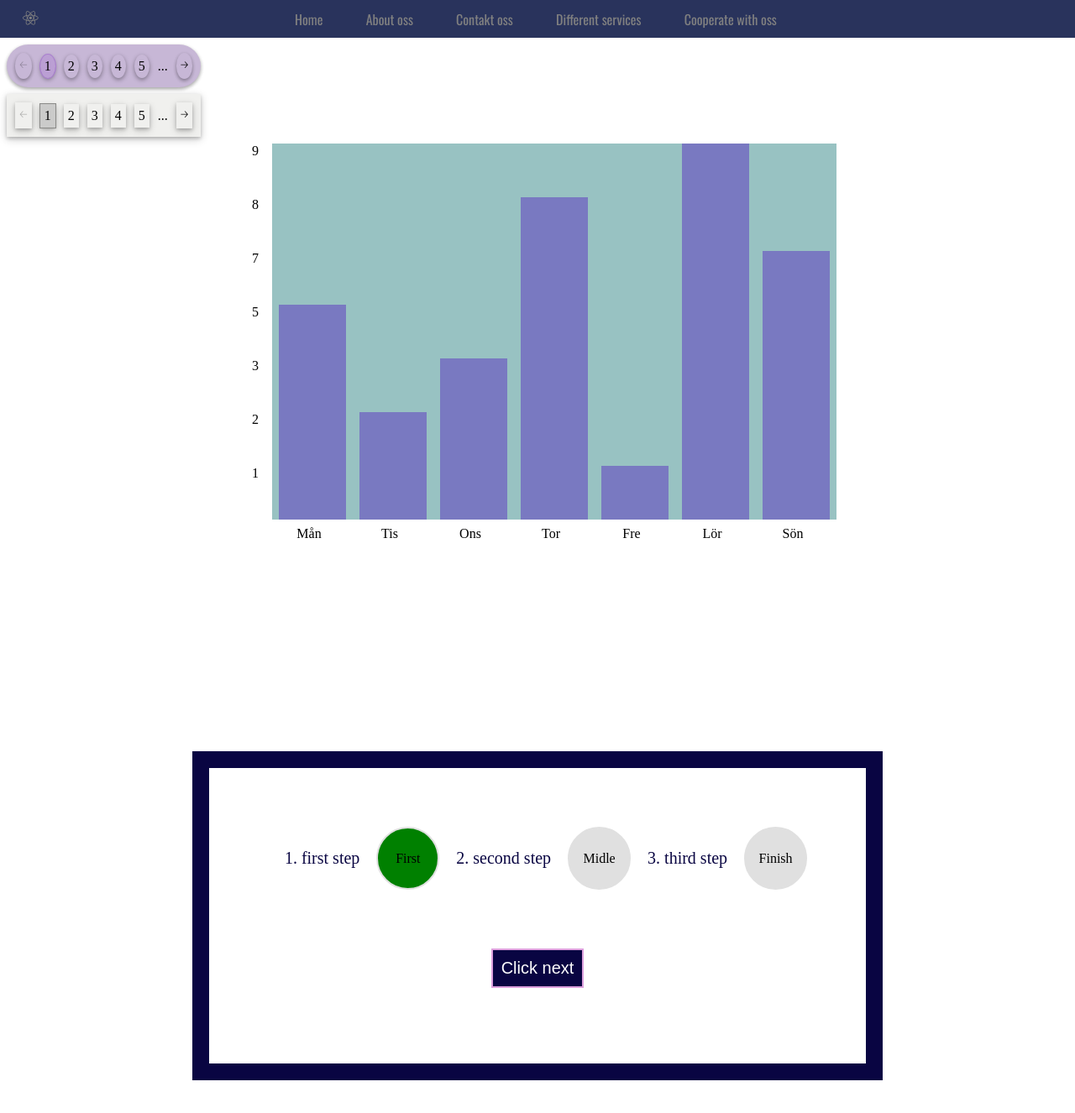
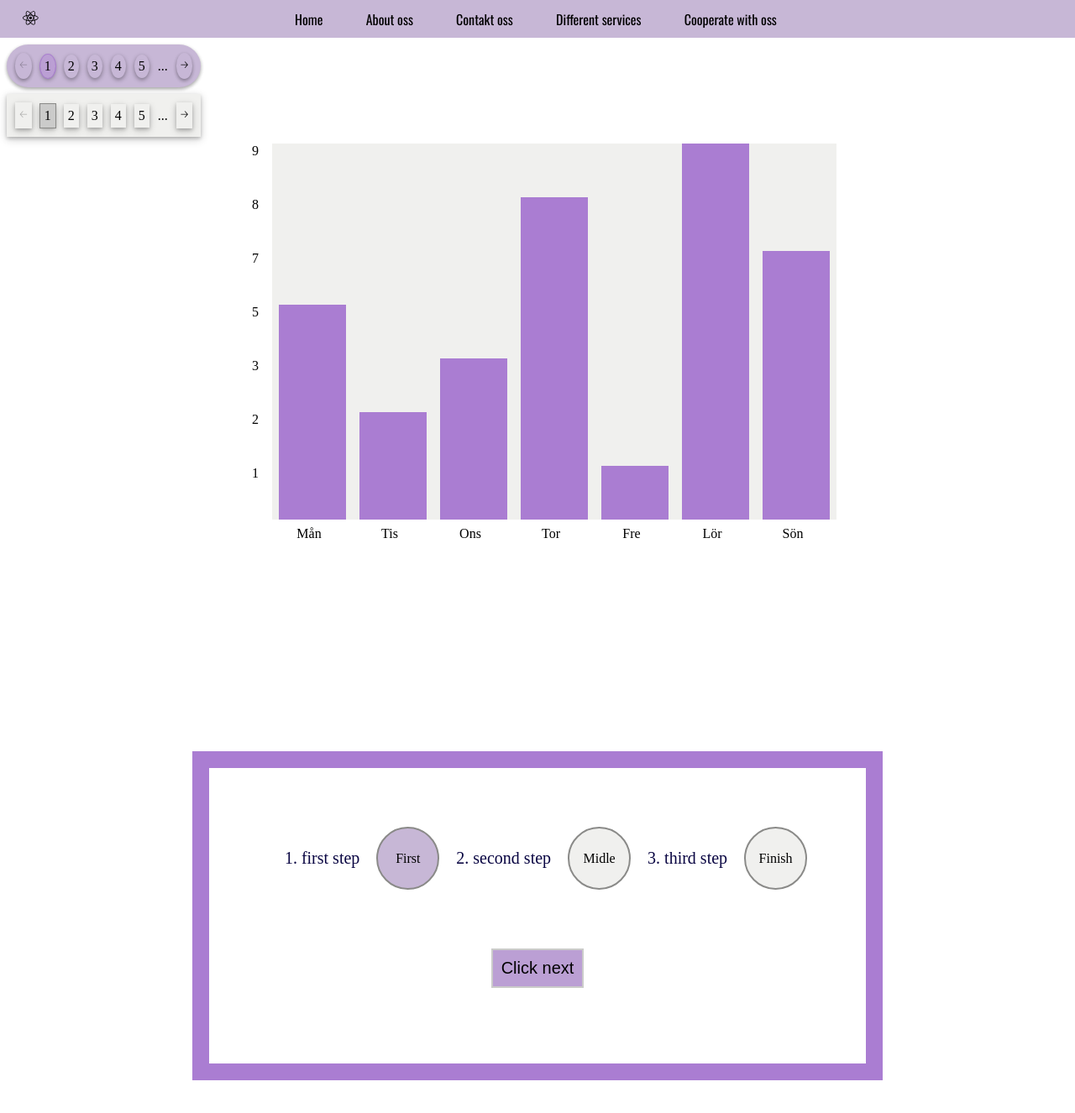
Before and after one commit to isabellaes/isabella-components, a React (Vite) app: page / in a window 1280 px wide. Shown: the top 1326 px of the page at 84% size. Built offline with nearby package versions, Linux system fonts and the light colour scheme.

Commit message:
changed colors in nav and stepper to match projects colors

```diff
--- a/src/components/Navbar/NavBar.scss
+++ b/src/components/Navbar/NavBar.scss
@@ -1,6 +1,11 @@
 @import url("https://fonts.googleapis.com/css2?family=Oswald:wght@200..700&family=Titillium+Web:ital,wght@0,200;0,300;0,400;0,600;0,700;0,900;1,200;1,300;1,400;1,600;1,700&display=swap");
 @import "../../style/variables/colors";
 
+/*
+$secondaryColor_background: rgb(199, 183, 214);
+$secondaryColor_active: rgb(187, 159, 212);
+$secondaryColor_outline
+*/
 .NavBar {
   header {
     display: flex;
@@ -8,8 +13,8 @@
     justify-content: space-between;
     height: 45px;
     padding: 0 1.7rem;
-    background-color: $--mainColor;
-    color: $--textColor;
+    background-color: $secondaryColor_background;
+    color: black;
     font-family: "Oswald", sans-serif;
 
     .nav-btn {
@@ -18,7 +23,7 @@
       background: transparent;
       border: none;
       outline: none;
-      color: $--textColor;
+      color: black;
       visibility: hidden;
       opacity: 0;
       font-size: 0.8rem;
@@ -34,11 +39,11 @@
   nav {
     a {
       margin: 0 1.6rem;
-      color: $--textColor;
+      color: black;
       text-decoration: none;
 
       &:hover {
-        color: $--secenderyColor;
+        color: $secondaryColor_active;
       }
     }
 
@@ -72,7 +77,7 @@
       align-items: center;
       justify-content: center;
       gap: 1.3rem;
-      background-color: $--mainColor;
+      background-color: $secondaryColor_background;
       transition: 1.5s;
       transform: translateY(-100vh);
 
--- a/src/components/Stepper/Stepper.scss
+++ b/src/components/Stepper/Stepper.scss
@@ -3,7 +3,7 @@
   height: 100vh;
 
   .container {
-    border: 20px solid $color-blue;
+    border: 20px solid $secondaryColor_outline;
     padding: 40px;
     @include flexDirection(column);
   }
@@ -27,40 +27,40 @@
       width: 75px;
       height: 75px;
       border-radius: 50%;
-      border: 2px solid $color-gray-light;
+      border: 2px solid $primaryColor_outline;
     }
 
     .start-stepper {
-      background-color: $color-green;
+      background-color: $secondaryColor_background;
     }
     .midle-stepper {
-      background-color: $color-yellow;
+      background-color: $secondaryColor_active;
     }
     .finish-stepper {
-      background-color: $color-red;
+      background-color: $secondaryColor_outline;
     }
 
     .active {
       animation: borderAnimation 1s;
     }
     .not-active {
-      background-color: $color-gray-light;
+      background-color: $primaryColor_background;
     }
   }
 
   .btn {
     padding: 10px;
-    color: $color-white;
+
     margin-bottom: 50px;
-    background-color: $color-blue;
+    background-color: $secondaryColor_active;
     font-size: 20px;
-    border: 2px solid $color-plum;
+    border: 2px solid $primaryColor_active;
   }
   .btn:hover {
     cursor: pointer;
-    background-color: $color-plum;
-    border: 2px solid $color-blue;
-    color: $color-blue;
+    background-color: $secondaryColor_outline;
+    border: 2px solid $primaryColor_active;
+
     // animation: namn 3s;
   }
 }
--- a/src/components/chart/_chart.scss
+++ b/src/components/chart/_chart.scss
@@ -16,7 +16,7 @@
   }
   .table-col {
     display: flex;
-    background-color: rgb(152, 194, 194);
+    background-color: $primaryColor_background;
     min-width: fit-content;
     justify-content: center;
     align-items: flex-end;
@@ -24,13 +24,13 @@
     .table-data {
       min-width: 5em;
       margin: 0 0.5em 0 0.5em;
-      background-color: rgb(121, 121, 193);
+      background-color: $secondaryColor_outline;
       position: relative;
       bottom: 0;
     }
 
     .table-data:hover {
-      background-color: rgb(144, 45, 214) !important;
+      background-color: $secondaryColor_active !important;
     }
   }
 
```
